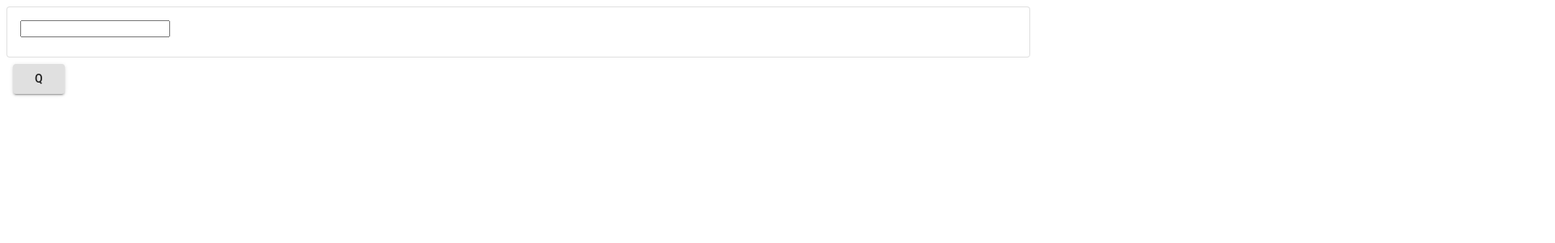
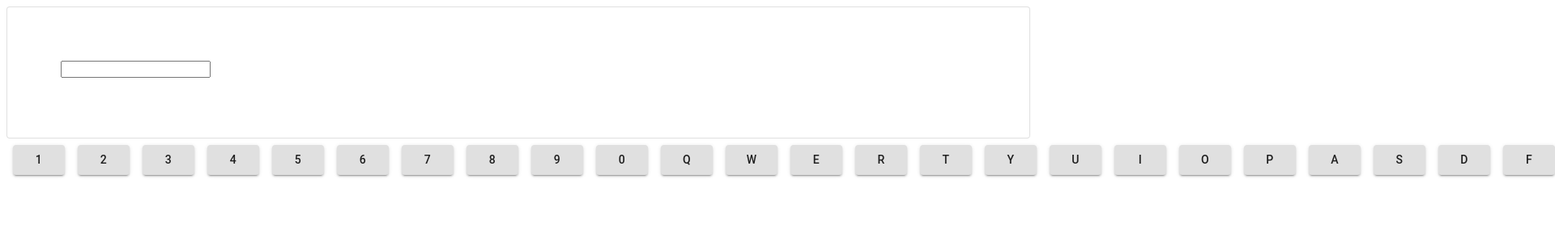
Before and after one commit to pranjalshrivastav1012/virtualKeyboard, a React (Create React App) app: page / in a window 1280 px wide. Shown: the top 300 px of the page at 81% size, 1920 px wide, since content can reach past the window. Built offline with nearby package versions, Linux system fonts and the light colour scheme.

Commit message:
Keyboard ready

```diff
--- a/src/App.js
+++ b/src/App.js
@@ -13,12 +13,43 @@ function App() {
     val = consoleVal + data;
     setconsoleVal(val);
   }
+
+  var values = [ ['1','2','3','4','5','6','7','8','9','0'],
+               ['Q','W','E','R','T','Y','U','I','O','P'],
+               ['A','S','D','F','G','H','J','K','L',';'],
+               ['Z','X','C','V','B','N','M',',','.','/']
+  ]
+
+
   return (
-    <div>
-    <Jumbotron inputVal={consoleVal}/>
-    <Btn val="q" onChange={(data) => onScreenButtonPress(data)}/>
+    <div >
+
+      <div>
+    <Jumbotron inputVal={consoleVal} />
+    </div>
+    <div style={{display:'grid',gridColumnEnd:'span 9',gridAutoFlow:'column'}}>
+    {
+        values.map((value, i) => {
+
+        return value.map((value, i) => {
+
+            return displayButton(value, i);
+          })
+    })}
+    </div>
     </div>
   );
+
+  function displayButton(value, i) {
+    console.log(value[0] + " " + i);
+    return (
+    <Btn
+      key = {i}
+      val={value[0]}
+      style={{}}
+      onChange={(data) => onScreenButtonPress(data)}/>
+    )
+  }
 }
 
 export default App;
--- a/src/components/button/index.js
+++ b/src/components/button/index.js
@@ -6,6 +6,7 @@ const useStyles = makeStyles((theme) => ({
     root: {
       '& > *': {
         margin: theme.spacing(1),
+
       },
     },
   }));
@@ -14,13 +15,14 @@ function Btn (props){
     console.log(props.val + " In Btn");
     const classes = useStyles();
     return (
+
         <div className={classes.root}>
       <Button
+      key={props.key}
       variant="contained"
       onClick={() => props.onChange(props.val)}
       >{props.val}
       </Button>
-
     </div>
     );
 }
--- a/src/components/jumbotron/index.js
+++ b/src/components/jumbotron/index.js
@@ -1,14 +1,13 @@
 import React, {useState, useEffect} from 'react'
 import { makeStyles } from '@material-ui/core/styles';
 import Card from '@material-ui/core/Card';
-import CardActions from '@material-ui/core/CardActions';
 import CardContent from '@material-ui/core/CardContent';
-import Button from '@material-ui/core/Button';
-import Typography from '@material-ui/core/Typography';
 
 const useStyles = makeStyles({
+
     root: {
-      minWidth: 275,
+      minWidth: 1000,
+      padding:50
     },
 
     title: {
@@ -17,6 +16,7 @@ const useStyles = makeStyles({
     pos: {
       marginBottom: 12,
     },
+
   });
 function Jumbotron (props) {
 
@@ -34,16 +34,14 @@ function Jumbotron (props) {
            name="console"
            value={props.inputVal}
            onChange={(data) => onInputChange(data)}
-         />
+      />
       </CardContent>
 
     </Card>
   );
-
   function onInputChange(data){
     setValue(data);
   }
-
 }
 
 export default Jumbotron;
```
Also changed, not shown: src/components/keyboard/index.js (line endings or trailing spaces).
